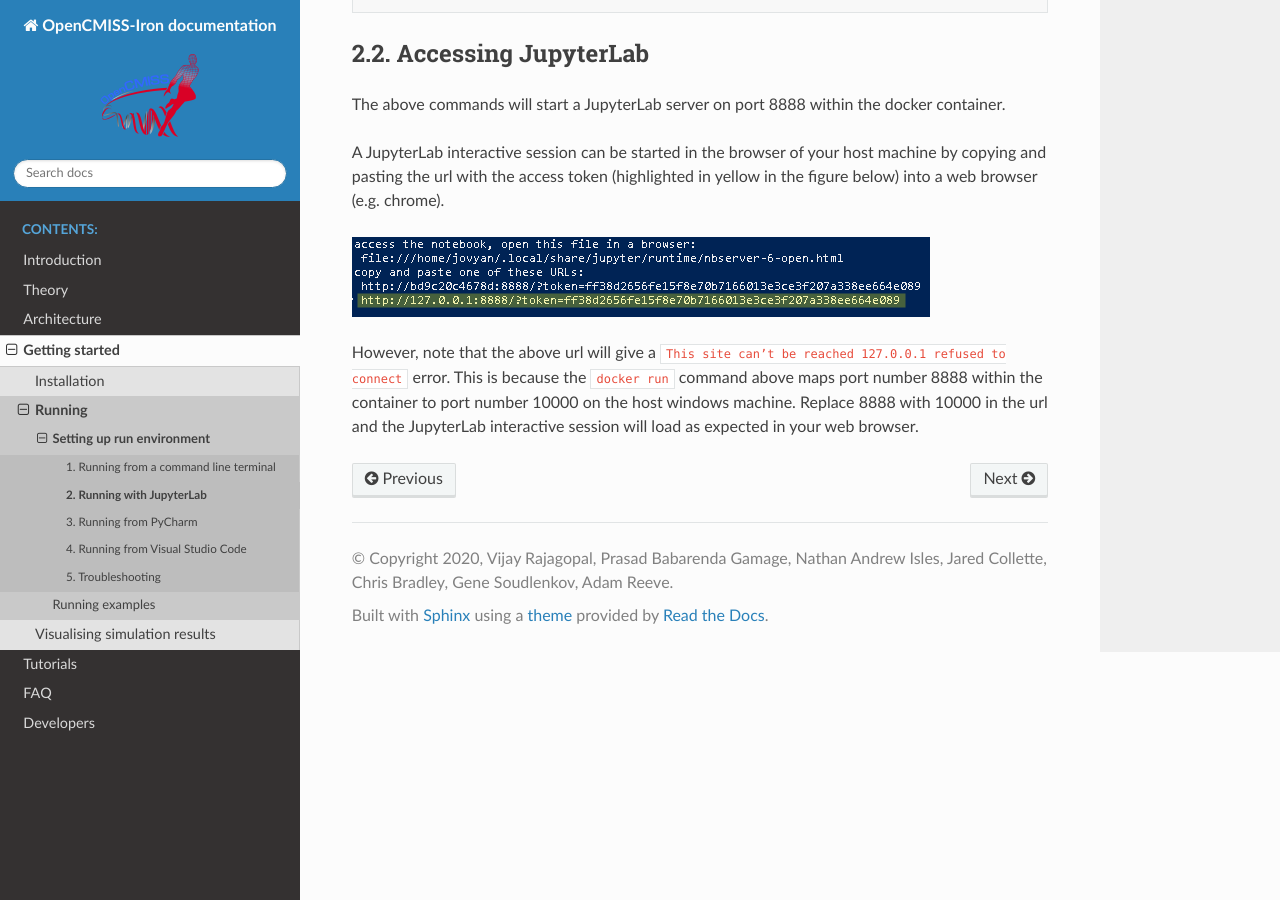
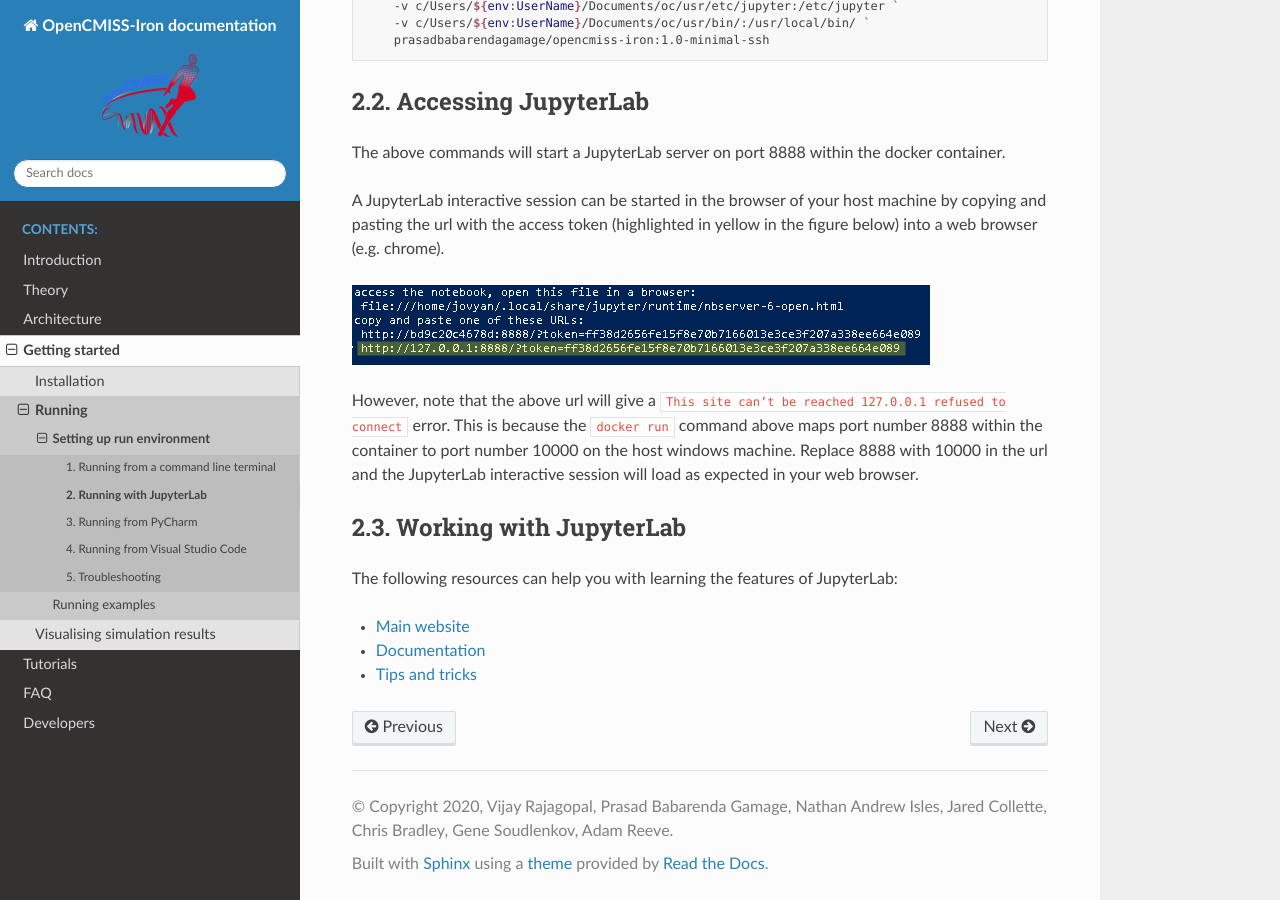
Before and after one commit to OpenCMISS-Examples/OpenCMISS-Iron-tutorials, a Sphinx documentation site: the page built from docs/source/getting_started/running/jupyterlab.md, in a window 1280 px wide and 900 px high, scrolled down 748 px. Built offline with Sphinx 7.4.7 and the Read the Docs theme 2.0.0, drawn with Linux system fonts in a browser that asks for light colours; pages that are not in the unit, such as notebooks, are missing from menus; some of the changed text lies outside the part shown.

Commit message:
Updating JupyterLab documentation

````diff
--- a/docs/source/getting_started/running/jupyterlab.md
+++ b/docs/source/getting_started/running/jupyterlab.md
@@ -1,4 +1,6 @@
 # Running with JupyterLab
+
+The following instructions describe how to run JupyterLab with OpenCMISS-Iron using Docker.
 
 ## Starting the Docker container
 ### Linux and Mac
@@ -40,3 +42,10 @@ A JupyterLab interactive session can be started in the browser of your host mach
 ![Docker JupyterLab server url](./docker_jupyter_server_url.png)
 
 However, note that the above url will give a ```This site can’t be reached 127.0.0.1 refused to connect``` error. This is because the ```docker run``` command above maps port number 8888 within the container to port number 10000 on the host windows machine. Replace 8888 with 10000 in the url and the JupyterLab interactive session will load as expected in your web browser.
+
+## Working with JupyterLab
+
+The following resources can help you with learning the features of JupyterLab:
+- [Main website](https://jupyter.org/)
+- [Documentation](https://jupyterlab.readthedocs.io/en/stable/)
+- [Tips and tricks](https://towardsdatascience.com/jupyter-notebooks-tips-and-tricks-4e995e7b1fd0)
````
